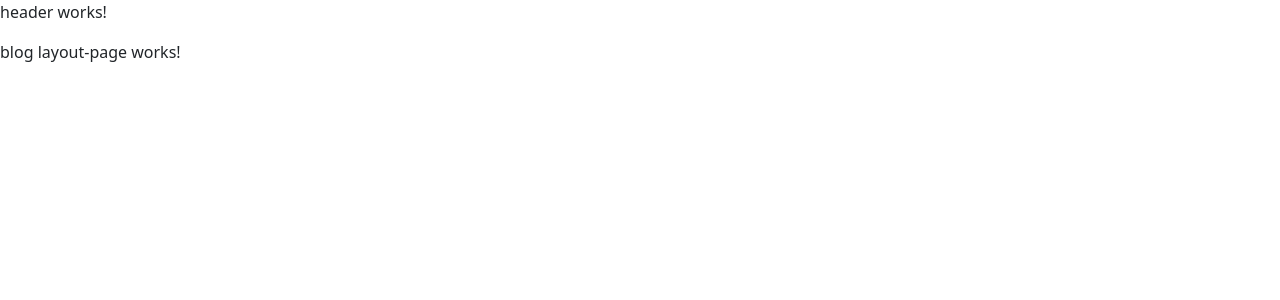
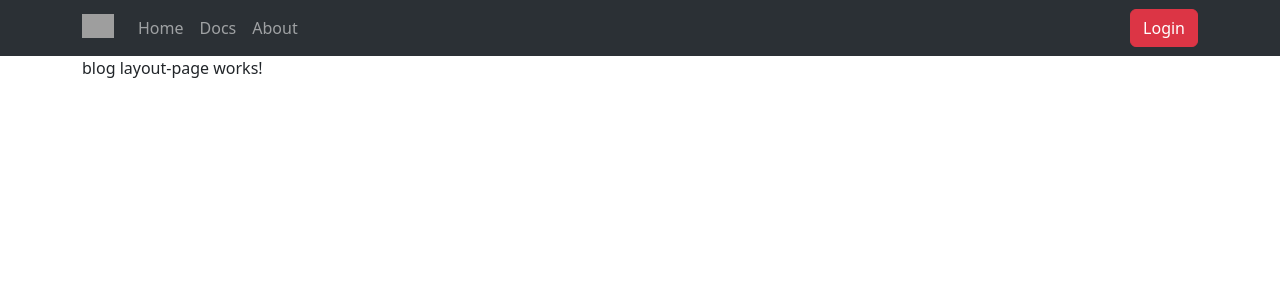
Before and after one commit to magadiflo/standalone-app, an Angular app: page / in a window 1280 px wide. Shown: the top 300 px of the page. Built offline with nearby package versions, Linux system fonts and the light colour scheme; grey boxes are pictures that could not be loaded.

Commit message:
Dando estilos a navbar header

```diff
--- a/src/app/app.component.ts
+++ b/src/app/app.component.ts
@@ -2,7 +2,7 @@ import { Component } from '@angular/core';
 import { CommonModule } from '@angular/common';
 import { RouterOutlet } from '@angular/router';
 
-import { LayoutPageComponent } from './blog/layout-page/layout-page.component';
+import { LayoutPageComponent } from './blog/pages/layout-page/layout-page.component';
 
 @Component({
   selector: 'app-root',
--- a/src/app/blog/layout-page/layout-page.component.html
+++ /dev/null
@@ -1,2 +0,0 @@
-<blog-shared-header />
-<p>blog layout-page works!</p>
--- /dev/null
+++ b/src/app/blog/pages/layout-page/layout-page.component.html
@@ -0,0 +1,4 @@
+<blog-shared-header />
+<div class="container">
+  <p>blog layout-page works!</p>
+</div>
--- a/src/app/blog/layout-page/layout-page.component.ts
+++ b/src/app/blog/pages/layout-page/layout-page.component.ts
@@ -1,7 +1,8 @@
 import { Component } from '@angular/core';
 import { CommonModule } from '@angular/common';
 
-import { HeaderComponent } from '../shared/header/header.component';
+import { HeaderComponent } from '../../shared/header/header.component';
+
 
 @Component({
   selector: 'blog-layout-page',
--- a/src/app/blog/shared/header/header.component.html
+++ b/src/app/blog/shared/header/header.component.html
@@ -1 +1,26 @@
-<p>header works!</p>
+<nav class="navbar navbar-expand-lg bg-body-tertiary" data-bs-theme="dark">
+  <div class="container">
+    <a class="navbar-brand" href="#">
+      <img src="https://angular.io/assets/images/logos/angular/logo-nav@2x.png" alt="Logo" height="24"
+        class="d-inline-block align-text-top">
+    </a>
+    <button class="navbar-toggler" type="button" data-bs-toggle="collapse" data-bs-target="#navbarSupportedContent"
+      aria-controls="navbarSupportedContent" aria-expanded="false" aria-label="Toggle navigation">
+      <span class="navbar-toggler-icon"></span>
+    </button>
+    <div class="collapse navbar-collapse" id="navbarSupportedContent">
+      <ul class="navbar-nav me-auto mb-2 mb-lg-0">
+        <li class="nav-item">
+          <a class="nav-link" href="#">Home</a>
+        </li>
+        <li class="nav-item">
+          <a class="nav-link" href="#">Docs</a>
+        </li>
+        <li class="nav-item">
+          <a class="nav-link" href="#">About</a>
+        </li>
+      </ul>
+      <button class="btn btn-danger" type="submit">Login</button>
+    </div>
+  </div>
+</nav>
```
Also changed, not shown: src/app/blog/pages/layout-page/layout-page.component.scss (added).
